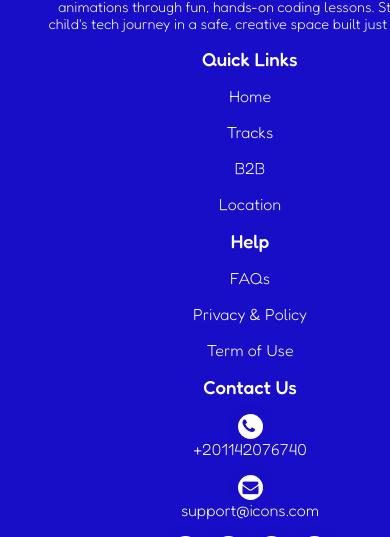
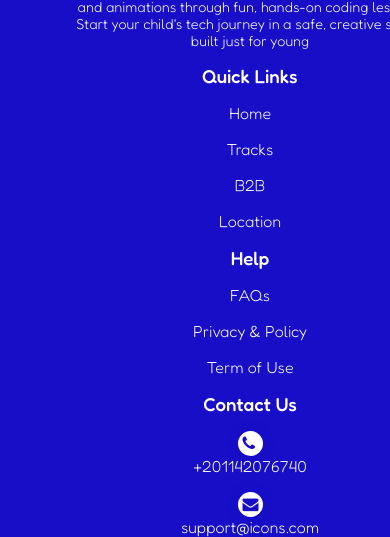
Before and after one commit to Racheal5777/projectkidsApp, a plain HTML site: page index.html in a window 390 px wide. Shown: the part 8945-9482 px from the top of the page. Drawn offline with Linux system fonts and the light colour scheme.

Commit message:
updated css

```diff
--- a/style.css
+++ b/style.css
@@ -1031,6 +1031,10 @@ input, textarea {
         align-items: start;
 
     }
+    .tagss{
+        max-width: 350px;
+    }
+
     .form-row{
         gap: 12px;
         margin-bottom: 12px;
```
